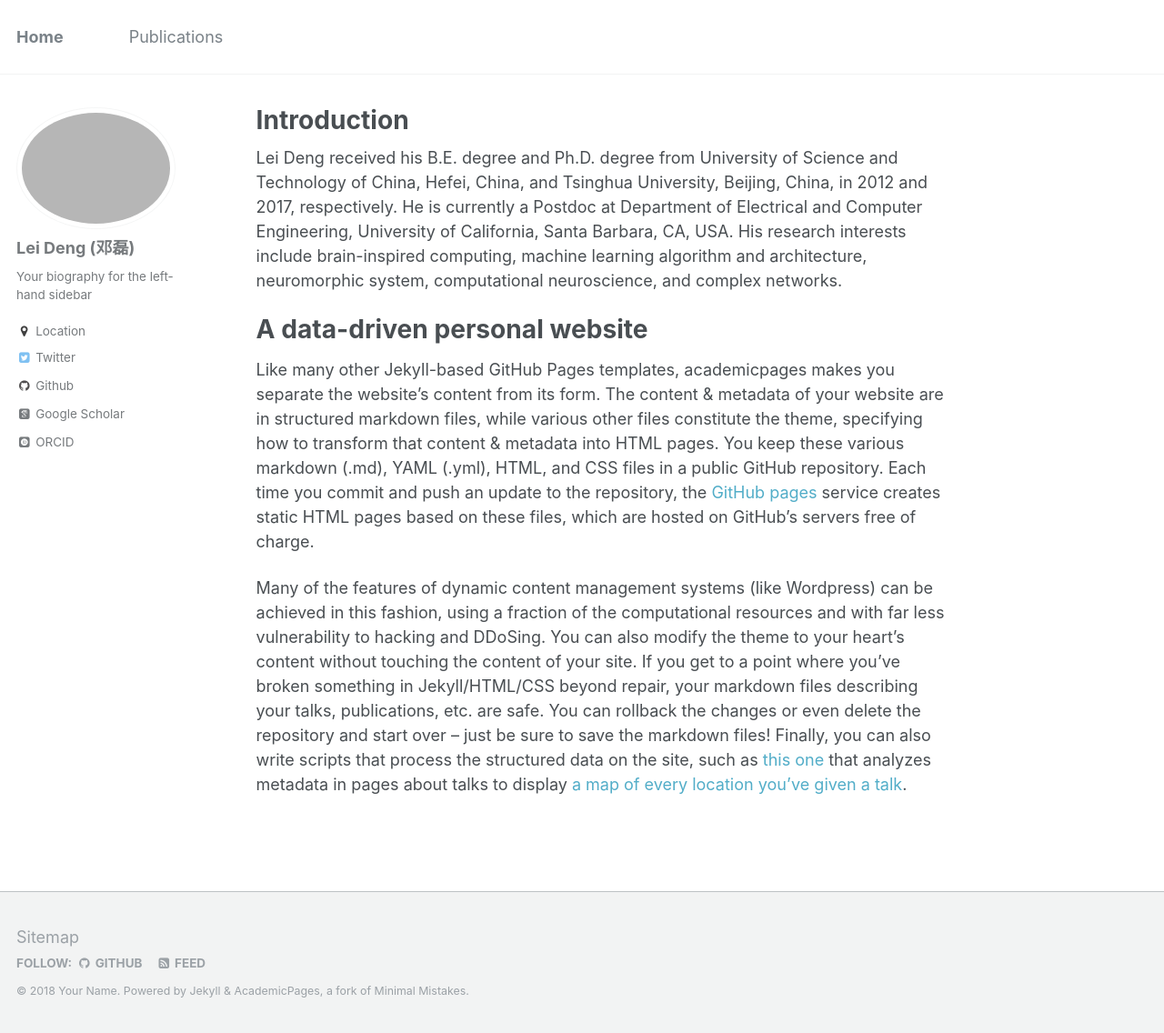
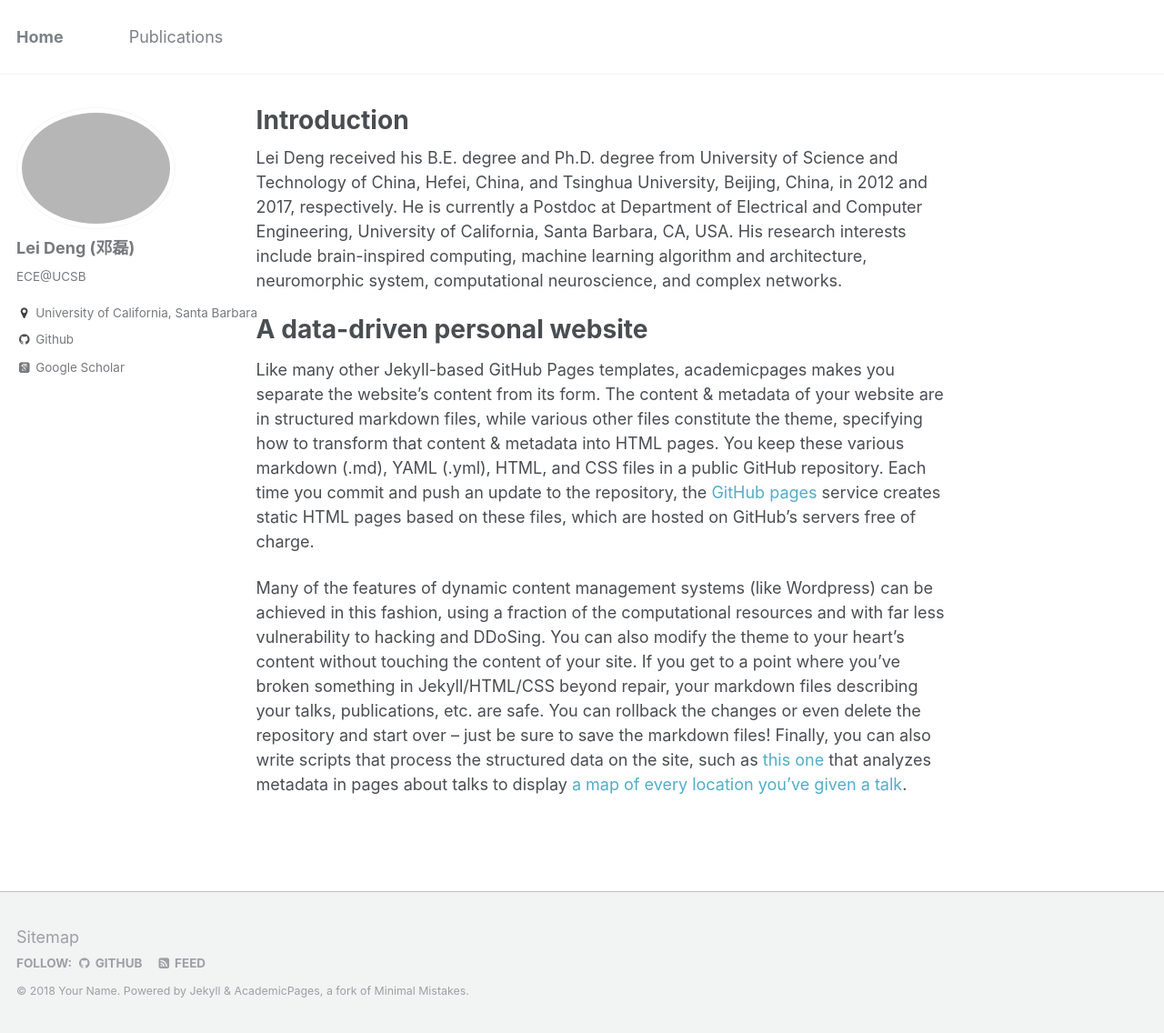
Before and after one commit to dllfei/dllfei.github.io, a Jekyll site: the page built from _pages/about.md, in a window 1280 px wide and 1136 px high. Shown: the whole window at 91% size. Built offline with Jekyll 4.4.1, drawn with Linux system fonts in a browser that asks for light colours; some web fonts are replaced.

Commit message:
Update _config.yml

```diff
--- a/_config.yml
+++ b/_config.yml
@@ -80,10 +80,10 @@ analytics:
 author:
   name             : "Lei Deng (邓磊)"
   avatar           : "leideng.jpg"
-  bio              : "Your biography for the left-hand sidebar"
-  location         : "Location"
+  bio              : "ECE@UCSB"
+  location         : "University of California, Santa Barbara"
   employer         :
-  googlescholar    : "http://yourfullgooglescholarurl.com"
+  googlescholar    : "https://scholar.google.com/citations?user=vlqhAN4AAAAJ&hl=zh-CN"
   email            :
   uri              :
   bitbucket        :
@@ -92,19 +92,19 @@ author:
   flickr           :
   facebook         :
   foursquare       :
-  github           : "academicpages"
+  github           : "dllfei"
   google_plus      :
   keybase          :
   instagram        :
   lastfm           :
   linkedin         :
-  orcid            : "http://orcid.org/yourorcidurl"
+  orcid            : #"http://orcid.org/yourorcidurl"
   pinterest        :
   soundcloud       :
   stackoverflow    : # http://stackoverflow.com/users/123456/username
   steam            :
   tumblr           :
-  twitter          : "replacethistwitterhandle"
+  twitter          : #"replacethistwitterhandle"
   vine             :
   weibo            :
   xing             :
```
